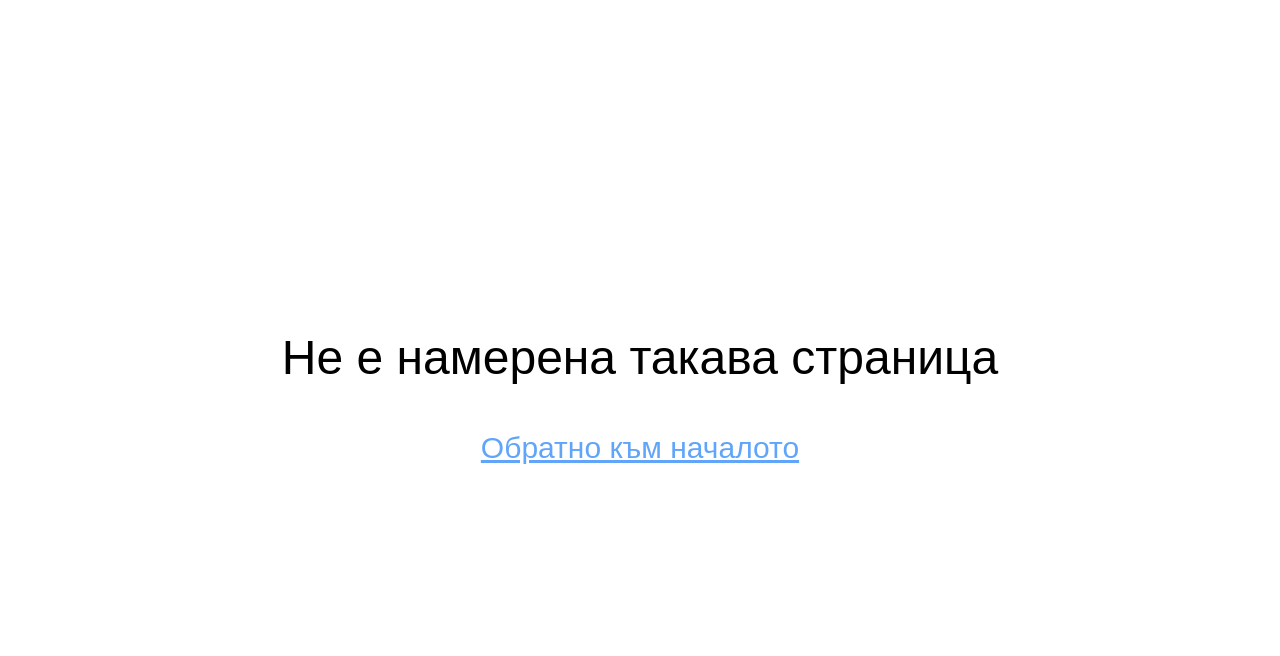
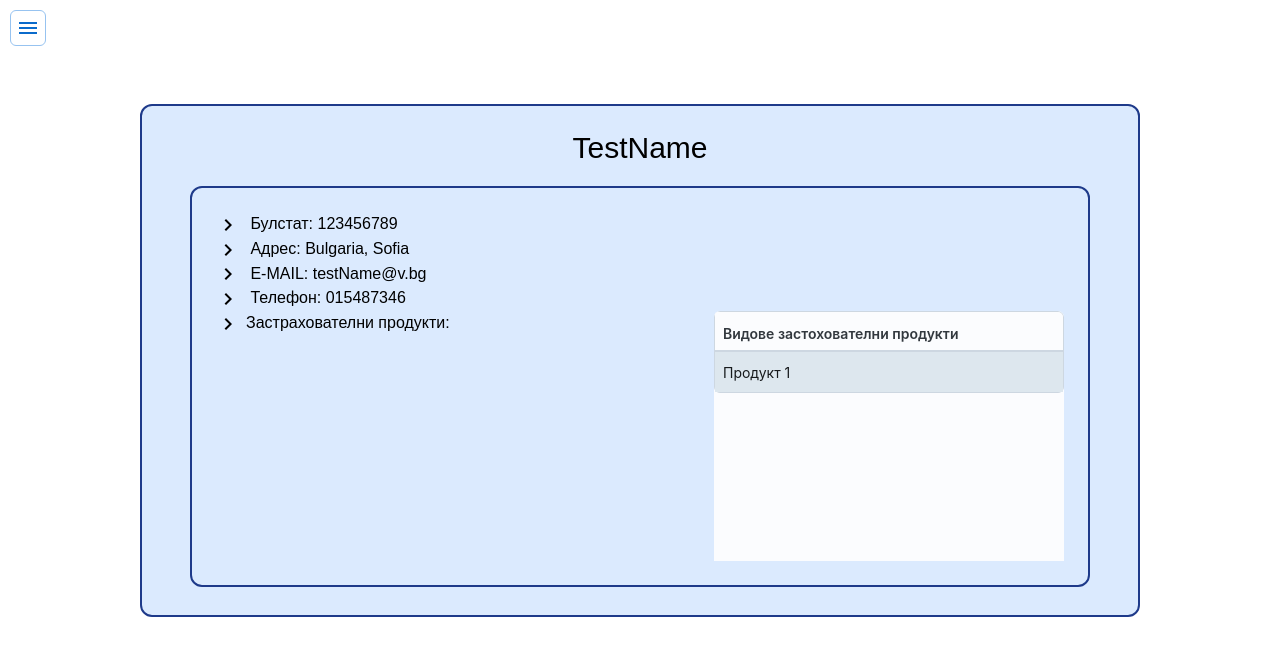
Before and after one commit to PreslavGit/BRS-4, a React (Vite) app: page /companies/details/1 in a window 1280 px wide. Shown: the top 656 px of the page. Built offline with nearby package versions, Linux system fonts and the light colour scheme; sample sign-in values are in the browser's storage; a web font is replaced by a local one.

Commit message:
Add copmanies details

```diff
--- a/src/APIService.ts
+++ b/src/APIService.ts
@@ -1,5 +1,6 @@
 import { GET } from "./FetchWrapper";
 import { Company } from "./Components/Tabs/Companies/Companies";
+import { Product } from "./Components/Tabs/Products/Product";
 
 export async function getCompanies(){
     return await GET<Company[]>('/brokers/broker.php', undefined, '/companies')
@@ -8,3 +9,6 @@ export async function getCompanies(){
 export async function getCompanyById(id: number){
     return await GET<Company[]>('/brokers/broker.php?filtered=true&id=' + id, undefined, '/companies')
 }
+export async function getCompanyProduct(id: number){
+    return await GET<Product[]>('/products/product.php?filtered=true&id=' + id, undefined, '/products')
+}
--- a/src/Components/DataTable.tsx
+++ b/src/Components/DataTable.tsx
@@ -14,10 +14,11 @@ type props<T> = {
     headers: TableHeader<T>
     data: T[]
     tableName: string
-    url: string
+    url?: string,
+    hideAction?: boolean
 }
 
-export function DataTable<T>({ headers, data, tableName, url }: props<T>) {
+export function DataTable<T>({ headers, data, tableName, url, hideAction = false }: props<T>) {
     const n = useNavigate()
 
     const [openDelModal, setOpenDelModal] = useState(false);
@@ -25,7 +26,7 @@ export function DataTable<T>({ headers, data, tableName, url }: props<T>) {
 
     return (
         <div className="w-full h-[60vh] mr-[10vw] max-w-[60vw]">
-            <div className="w-full h-[7vh] pr-2 mb-[1vh] flex flex-row justify-between">
+            <div className={`w-full h-[7vh] pr-2 mb-[1vh] flex flex-row justify-between ${hideAction ? 'hidden' : ''}`} key={'actionHeader'}>
                 <Typography level='h2'>{tableName}</Typography>
                 <Button size="sm" variant="outlined" onClick={() => n('add')}>Добавяне <Add sx={{ marginLeft: '5px', }} /></Button>
             </div>
@@ -33,7 +34,7 @@ export function DataTable<T>({ headers, data, tableName, url }: props<T>) {
                 <Table variant="outlined" hoverRow stickyHeader stripe={'odd'}>
                     <thead>
                         <tr className="h-[30px]">
-                            <th className="w-[50px]" key={'actionHeader'}></th>
+                            <th className={`w-[50px] ${hideAction ? 'hidden' : ''}`} key={'actionHeader'}></th>
                             {Object.keys(headers).map(h => {
                                 const key = h as keyof T;
                                 return <th key={headers[key]} className="w-[150px]">{headers[key]}</th>
@@ -44,12 +45,12 @@ export function DataTable<T>({ headers, data, tableName, url }: props<T>) {
                         {!!data.length ?
                             data.map((d, i) => {
                                 return <tr key={`row-${i}`}>
-                                    <td key={`data-${i}`}>
+                                    <td key={`data-${i}`} className={hideAction ? 'hidden' : ''}>
                                         <Dropdown onOpenChange={() => selectedItem = d}>
                                             <MenuButton slots={{ root: MoreHoriz }}>
                                             </MenuButton>
                                             <Menu size="sm" placement="left-end">
-                                                <MenuItem color="primary">
+                                                <MenuItem color="primary" onClick={() => n(`details/${getId(d)}`)}>
                                                     <ListItemDecorator>
                                                         <Visibility />
                                                     </ListItemDecorator>{' '}
--- /dev/null
+++ b/src/Components/Tabs/Companies/CompaniesDetails.tsx
@@ -0,0 +1,57 @@
+import { useState, useEffect } from "react";
+import { GET } from "../../../FetchWrapper";
+import { DataPageLayout } from "../../DataPageLayout";
+import { DataTable, TableHeader } from "../../DataTable";
+import { Product } from "../Products/Product"
+import { Company } from "./Companies"
+import ChevronRightIcon from '@mui/icons-material/ChevronRight';
+import { getCompanyProduct } from "../../../APIService";
+
+export function CompaniesDetails() {
+    const c = new Company()
+    c.INS_COMPANY_NAME = "TestName"
+    c.INS_COMPANY_BULSTAT = "123456789"
+    c.INS_COMPANY_ADDR = "Bulgaria, Sofia"
+    c.INS_COMPANY_CONTACT = "testName@v.bg"
+    c.INS_COMPANY_TEL = "015487346"
+    const type: Partial<Product>[] = [
+        { INS_PROD_NAME: "Продукт 1" },
+        { INS_PROD_NAME: "Продукт 2" },
+        { INS_PROD_NAME: "Продукт 3" }
+    ]
+    const headers: TableHeader<Product> = {
+        INS_PROD_NAME: "Видове застохователни продукти"
+    }
+    const [tableData, setTableData] = useState<Product[]>()
+    useEffect(() => {
+        //getCompanyProduct(1)
+        //  .then(res => { if (res) setTableData(res) })
+        const p = new Product()
+        p.INS_PROD_NAME = "Продукт 1"
+        setTableData([p])
+    }, [])
+
+    return (
+        <>
+            <div className="sm:w-[1000px] w-[600px] p-6 rounded-xl border-blue-900 border-[2px] m-auto mt-12 bg-blue-100">
+                <div className="w-full text-center text-3xl">{c.INS_COMPANY_NAME}</div>
+                <div className="sm:w-[900px] p-6 rounded-xl border-blue-900 border-[2px] m-auto mt-5 mb-1 bg-blue-100">
+                    <div className=""><ChevronRightIcon sx={{ marginRight: '6px' }} /> Булстат: {c.INS_COMPANY_BULSTAT} </div>
+                    <div className=""><ChevronRightIcon sx={{ marginRight: '6px' }} /> Адрес: {c.INS_COMPANY_ADDR}</div>
+                    <div className=""><ChevronRightIcon sx={{ marginRight: '6px' }} /> E-MAIL: {c.INS_COMPANY_CONTACT}</div>
+                    <div className=""><ChevronRightIcon sx={{ marginRight: '6px' }} /> Телефон: {c.INS_COMPANY_TEL}</div>
+                    <div className="flex justify-between">
+                        <div className="min-w-[250px]">
+                            <ChevronRightIcon sx={{ marginRight: '6px' }} />
+                            Застрахователни продукти:
+                        </div>
+                        <div className="max-h-[250px] w-[350px] overflow-y-scroll overflow-x-hidden">
+                            <DataTable data={tableData ?? []} headers={headers} tableName="" hideAction={true} />
+                        </div>
+                    </div>
+
+                </div>
+            </div>
+        </>
+    )
+}
--- a/src/main.tsx
+++ b/src/main.tsx
@@ -13,6 +13,7 @@ import { ManageClient } from './Components/Tabs/Clients/ManageClient.tsx';
 import { Products } from './Components/Tabs/Products/Product.tsx';
 import { ManageProduct } from './Components/Tabs/Products/ManageProduct.tsx';
 import { ManagePolicy } from './Components/Tabs/Policies/ManagePolicy.tsx';
+import { CompaniesDetails } from './Components/Tabs/Companies/CompaniesDetails.tsx';
 
 
 export function App() {
@@ -29,6 +30,7 @@ export function App() {
 					<Route path='companies' element={<Companies />} />
 					<Route path='companies/add' element={<ManageCompany type='Add' />} />
 					<Route path='companies/edit/:id' element={<ManageCompany type='Edit' />} />
+					<Route path='companies/details/:id' element={<CompaniesDetails/>} />
 
 					<Route path='products' element={<Products />} />
 					<Route path='products/add' element={<ManageProduct type='Add' />} />
```
